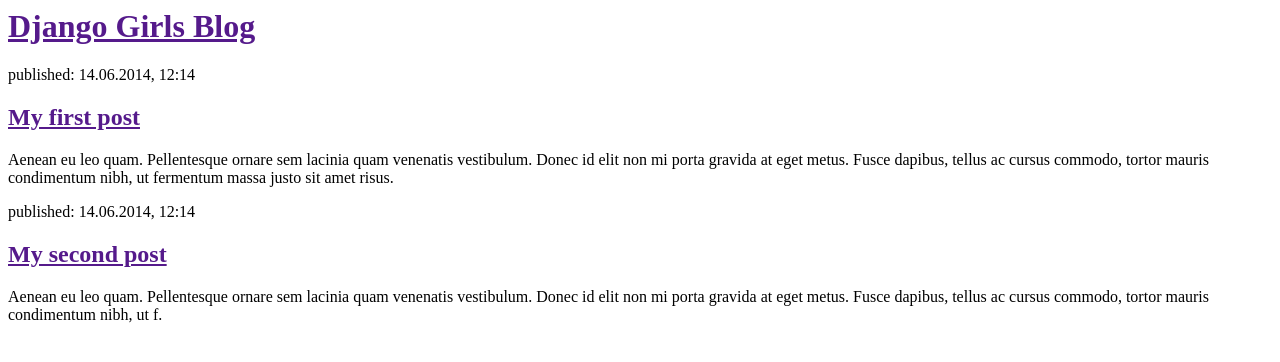
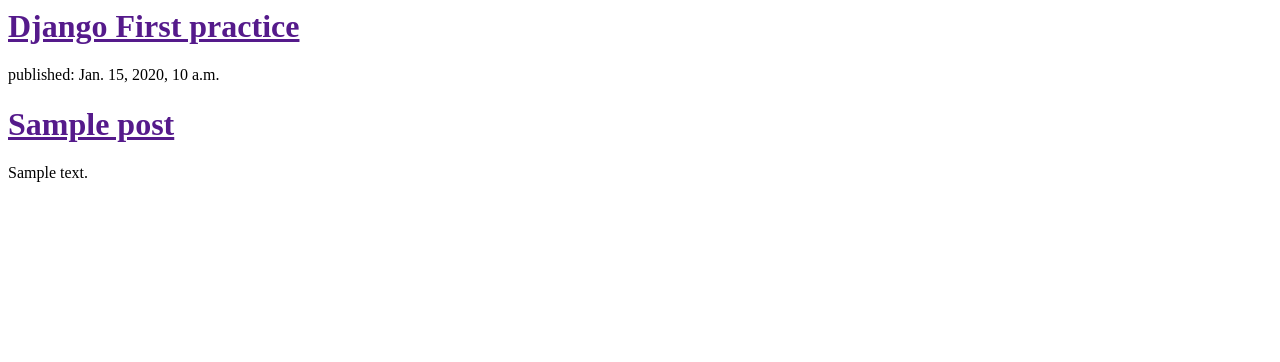
Before and after one commit to Joralias/my-first-blog, a Django app: template blog/templates/blog/post_list.html in a window 1280 px wide. Shown: the top 362 px of the page. Run offline with Django 3.2, Linux system fonts and the light colour scheme; the template is opened without the code that fills it: values that come from a table or form of the project are taken from there, others are empty; tables that the repository leaves empty hold one stand-in row (values such as "Sample post").

Commit message:
Work in templates.

```diff
--- a/blog/models.py
+++ b/blog/models.py
@@ -3,7 +3,7 @@
 
 
 class Post(models.Model):
-    STATUS_CHOICES =(('draft', 'Draft'), ('published', 'Published'))
+    STATUS_CHOICES = (('draft', 'Draft'), ('published', 'Published'))
     author = models.ForeignKey('auth.User')
     title = models.CharField(max_length=200)
     text = models.TextField()
--- a/blog/templates/blog/post_list.html
+++ b/blog/templates/blog/post_list.html
@@ -4,19 +4,15 @@
         </head>
         <body>
             <div>
-                <h1><a href="">Django Girls Blog</a></h1>
+                <h1><a href="">Django First practice</a></h1>
             </div>
 
-            <div>
-                <p>published: 14.06.2014, 12:14</p>
-                <h2><a href="">My first post</a></h2>
-                <p>Aenean eu leo quam. Pellentesque ornare sem lacinia quam venenatis vestibulum. Donec id elit non mi porta gravida at eget metus. Fusce dapibus, tellus ac cursus commodo, tortor mauris condimentum nibh, ut fermentum massa justo sit amet risus.</p>
-            </div>
-
-            <div>
-                <p>published: 14.06.2014, 12:14</p>
-                <h2><a href="">My second post</a></h2>
-                <p>Aenean eu leo quam. Pellentesque ornare sem lacinia quam venenatis vestibulum. Donec id elit non mi porta gravida at eget metus. Fusce dapibus, tellus ac cursus commodo, tortor mauris condimentum nibh, ut f.</p>
-            </div>
+            {% for post in posts %}
+                <div>
+                    <p>published: {{ post.published_date }}</p>
+                    <h1><a href="">{{ post.title }}</a></h1>
+                    <p>{{ post.text|linebreaksbr }}</p>
+                </div>
+            {% endfor %}
         </body>
     </html>
--- a/blog/views.py
+++ b/blog/views.py
@@ -1,7 +1,9 @@
 from django.shortcuts import render
-
+from django.utils import timezone
+from .models import Post
 
 def post_list(request):
-    return render(request, 'blog/post_list.html', {})
+    posts = Post.objects.filter(published_date__lte=timezone.now()).order_by('published_date')
+    return render(request, 'blog/post_list.html', {'posts': posts})
 
 # Create your views here.
```
